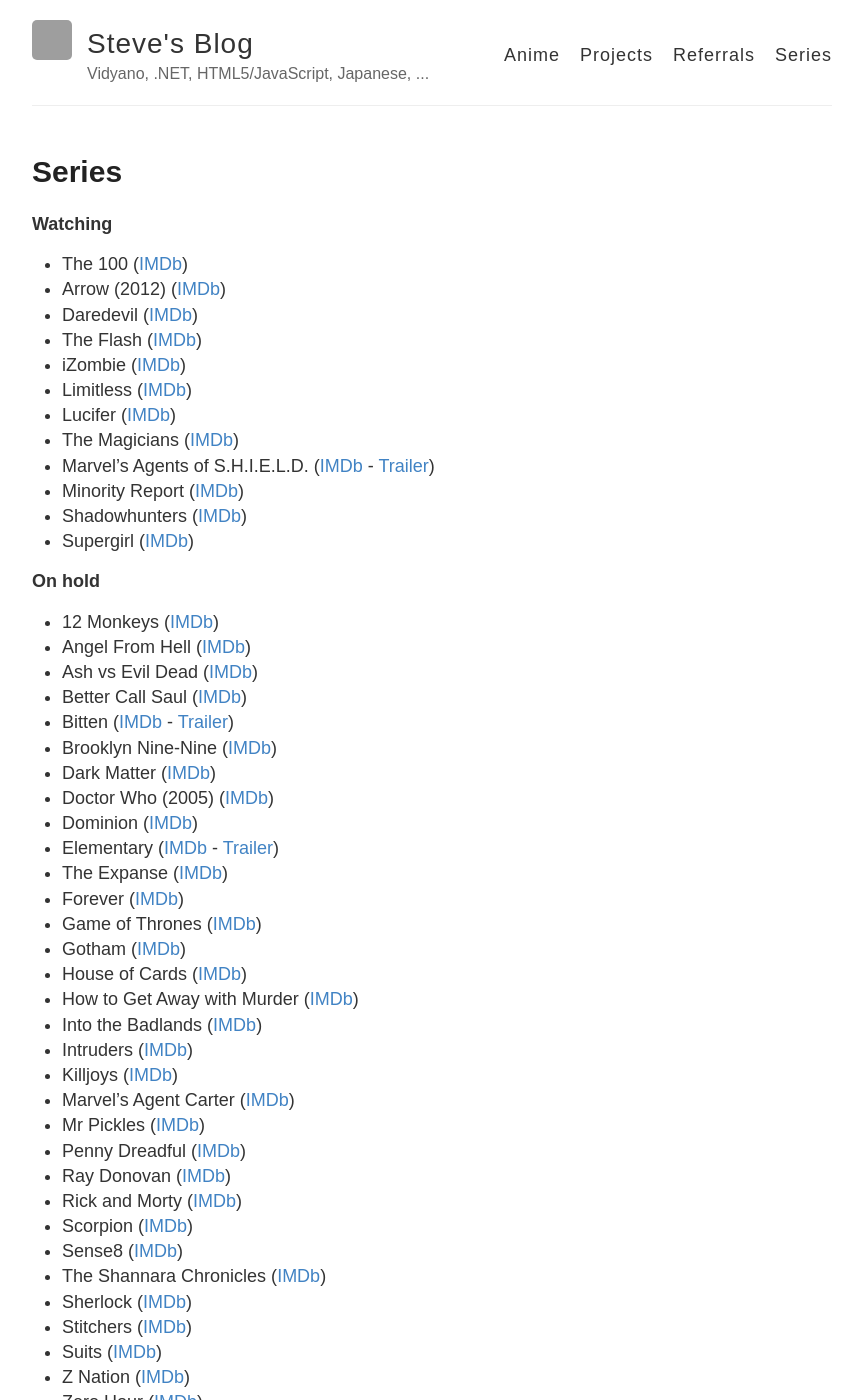
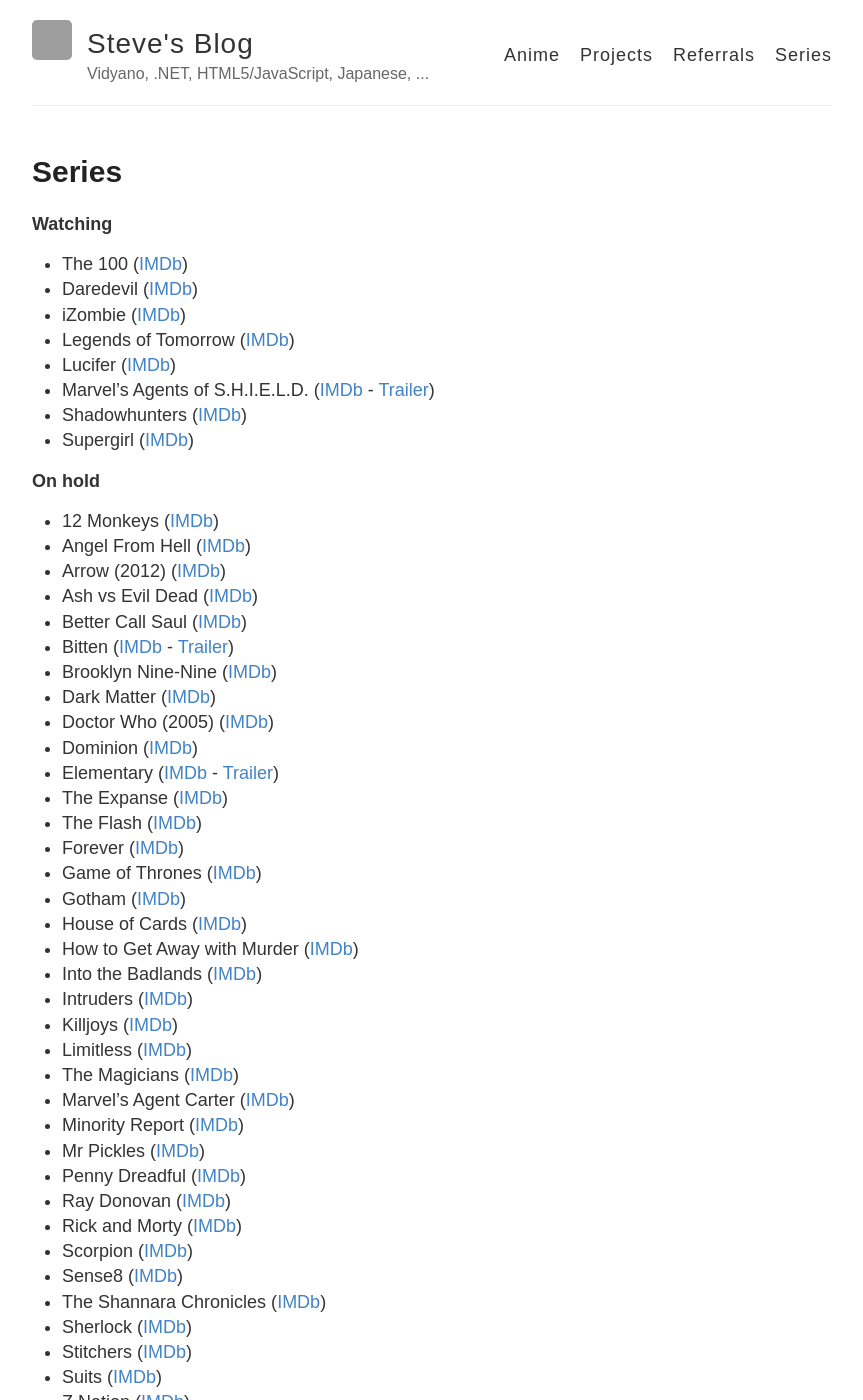
Before and after one commit to stevehansen/stevehansen.github.io, a Jekyll site: the page built from series.md, in a window 1280 px wide and 1400 px high. Shown: the whole window, without its empty margins (208-1071 px from the left). Built offline with Jekyll 4.4.1, drawn with Linux system fonts in a browser that asks for light colours; comment, search, counter and statistics services are not loaded; some of the changed lines change nothing that is shown; grey boxes are pictures that could not be loaded.

Commit message:
Watching Legends of Tomorrow
Ended season 1 of The Magicians

```diff
--- a/series.md
+++ b/series.md
@@ -9,15 +9,11 @@
 **Watching**
 
 * The 100 ([IMDb](http://www.imdb.com/title/tt2661044))
-* Arrow (2012) ([IMDb](http://www.imdb.com/title/tt2193021/))
 * Daredevil ([IMDb](http://www.imdb.com/title/tt3322312))
-* The Flash ([IMDb](http://www.imdb.com/title/tt3107288/))
 * iZombie ([IMDb](http://www.imdb.com/title/tt3501584/))
-* Limitless ([IMDb](http://www.imdb.com/title/tt4422836/))
+* Legends of Tomorrow ([IMDb](http://www.imdb.com/title/tt4532368/))
 * Lucifer ([IMDb](http://www.imdb.com/title/tt4052886/))
-* The Magicians ([IMDb](http://www.imdb.com/title/tt4254242/))
 * Marvel's Agents of S.H.I.E.L.D. ([IMDb](http://www.imdb.com/title/tt2364582/) - <a href="http://www.youtube.com/watch?v=T3T-evQZiQo" target="_blank">Trailer</a>)
-* Minority Report ([IMDb](http://www.imdb.com/title/tt4450826/))
 * Shadowhunters ([IMDb](http://www.imdb.com/title/tt4145054/))
 * Supergirl ([IMDb](http://www.imdb.com/title/tt4016454/))
 
@@ -26,6 +22,7 @@
 
 * 12 Monkeys ([IMDb](http://www.imdb.com/title/tt3148266/))
 * Angel From Hell ([IMDb](http://www.imdb.com/title/tt4424726/))
+* Arrow (2012) ([IMDb](http://www.imdb.com/title/tt2193021/))
 * Ash vs Evil Dead ([IMDb](http://www.imdb.com/title/tt4189022/))
 * Better Call Saul ([IMDb](http://www.imdb.com/title/tt3032476))
 * Bitten ([IMDb](http://www.imdb.com/title/tt2365946/) - <a href="http://www.youtube.com/watch?v=tUQ_ZXjzkiQ" target="_blank">Trailer</a>)
@@ -35,6 +32,7 @@
 * Dominion ([IMDb](http://www.imdb.com/title/tt3079768))
 * Elementary ([IMDb](http://www.imdb.com/title/tt2191671/) - <a href="http://www.youtube.com/watch?v=6YvuZ4Msh50" target="_blank">Trailer</a>)
 * The Expanse ([IMDb](http://www.imdb.com/title/tt3230854/))
+* The Flash ([IMDb](http://www.imdb.com/title/tt3107288/))
 * Forever ([IMDb](http://www.imdb.com/title/tt3487382/))
 * Game of Thrones ([IMDb](http://www.imdb.com/title/tt0944947/))
 * Gotham ([IMDb](http://www.imdb.com/title/tt3749900/))
@@ -43,7 +41,10 @@
 * Into the Badlands ([IMDb](http://www.imdb.com/title/tt3865236/))
 * Intruders ([IMDb](http://www.imdb.com/title/tt3552166/))
 * Killjoys ([IMDb](http://www.imdb.com/title/tt3952222/))
+* Limitless ([IMDb](http://www.imdb.com/title/tt4422836/))
+* The Magicians ([IMDb](http://www.imdb.com/title/tt4254242/))
 * Marvel's Agent Carter ([IMDb](http://www.imdb.com/title/tt3475734/))
+* Minority Report ([IMDb](http://www.imdb.com/title/tt4450826/))
 * Mr Pickles ([IMDb](http://www.imdb.com/title/tt2950342/))
 * Penny Dreadful ([IMDb](http://www.imdb.com/title/tt2628232/))
 * Ray Donovan ([IMDb](http://www.imdb.com/title/tt2249007/))
```
